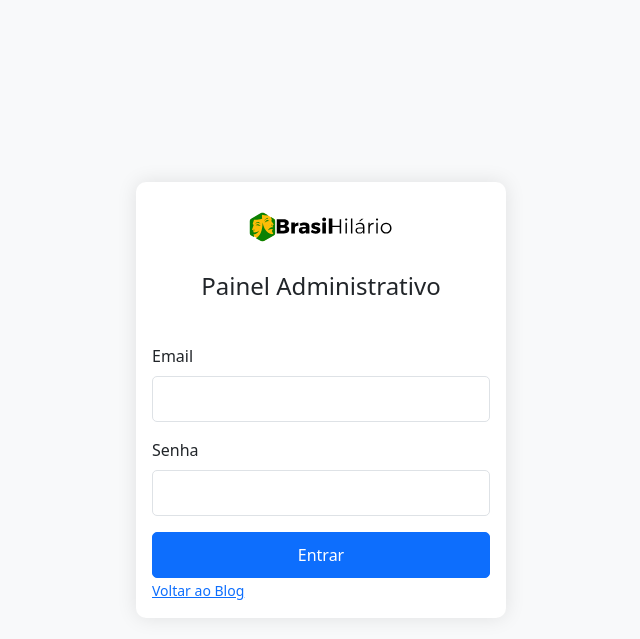
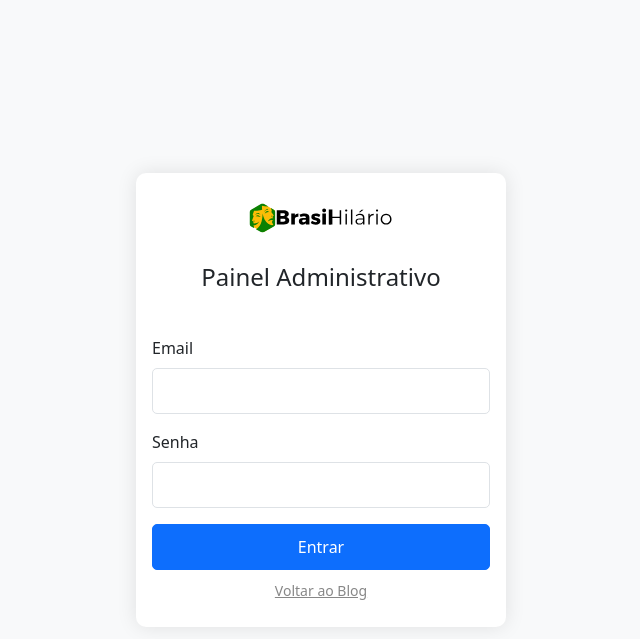
Before and after one commit to LochaydeOliveira/brasil-hilario, a PHP site: page /admin/login.php in a window 1280 px wide. Shown: the top 639 px of the page, without its empty margins (319-959 px from the left). Run offline with PHP 8.4, Linux system fonts and the light colour scheme; some libraries are stand-ins or nearby versions.

Commit message:
Atualiza Painel Login 2

```diff
--- a/admin/login.php
+++ b/admin/login.php
@@ -183,7 +183,7 @@ try {
                         <input type="password" class="form-control" id="senha" name="senha" required>
                     </div>
                     <button type="submit" class="btn btn-primary">Entrar</button>
-                    <a style="font-size: 14px" href="https://www.brasilhilario.com.br/">Voltar ao Blog</a>
+                    <a style="font-size: 14px;display: flex;justify-content: center;margin: 10px 0;color: #878787;" href="https://www.brasilhilario.com.br/">Voltar ao Blog</a>
                 </form>
             </div>
         </div>
```
